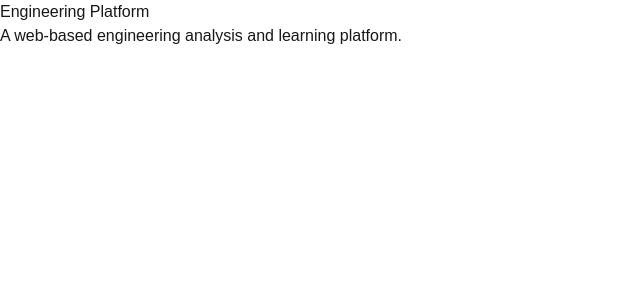
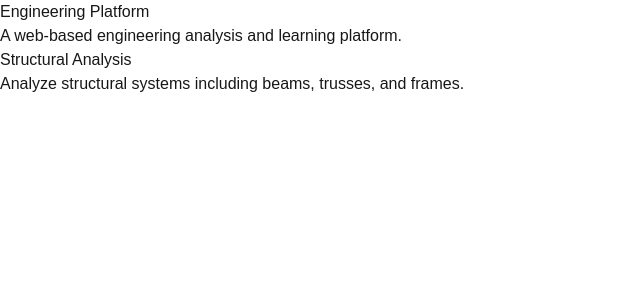
Before and after one commit to jkupi/engineering_platform, a Next.js app: page / in a window 1280 px wide. Shown: the top 300 px of the page, without its empty margins (0-640 px from the left). Built offline with nearby package versions, Linux system fonts and the light colour scheme.

Commit message:
Added header and structural analysis section

```diff
--- a/src/app/page.tsx
+++ b/src/app/page.tsx
@@ -1,10 +1,19 @@
 export default function Home() {
   return (
-    <main>
-      <h1>Engineering Platform</h1>
-      <p>
-        A web-based engineering analysis and learning platform.
-      </p>
-    </main>
+    <>
+      <header>
+        <h1>Engineering Platform</h1>
+        <p>A web-based engineering analysis and learning platform.</p>
+      </header>
+
+      <main>
+        <section>
+          <h2>Structural Analysis</h2>
+          <p>
+            Analyze structural systems including beams, trusses, and frames.
+          </p>
+        </section>
+      </main>
+    </>
   );
 }
```
